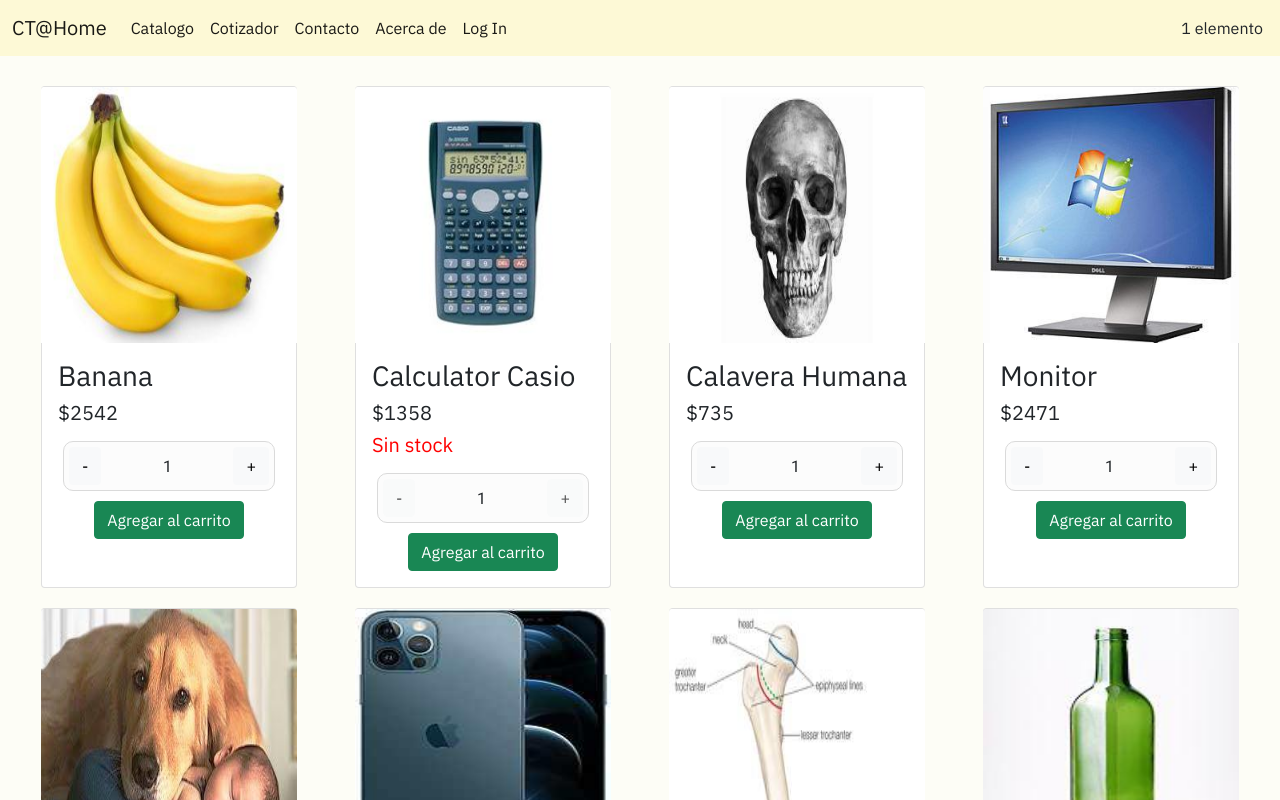
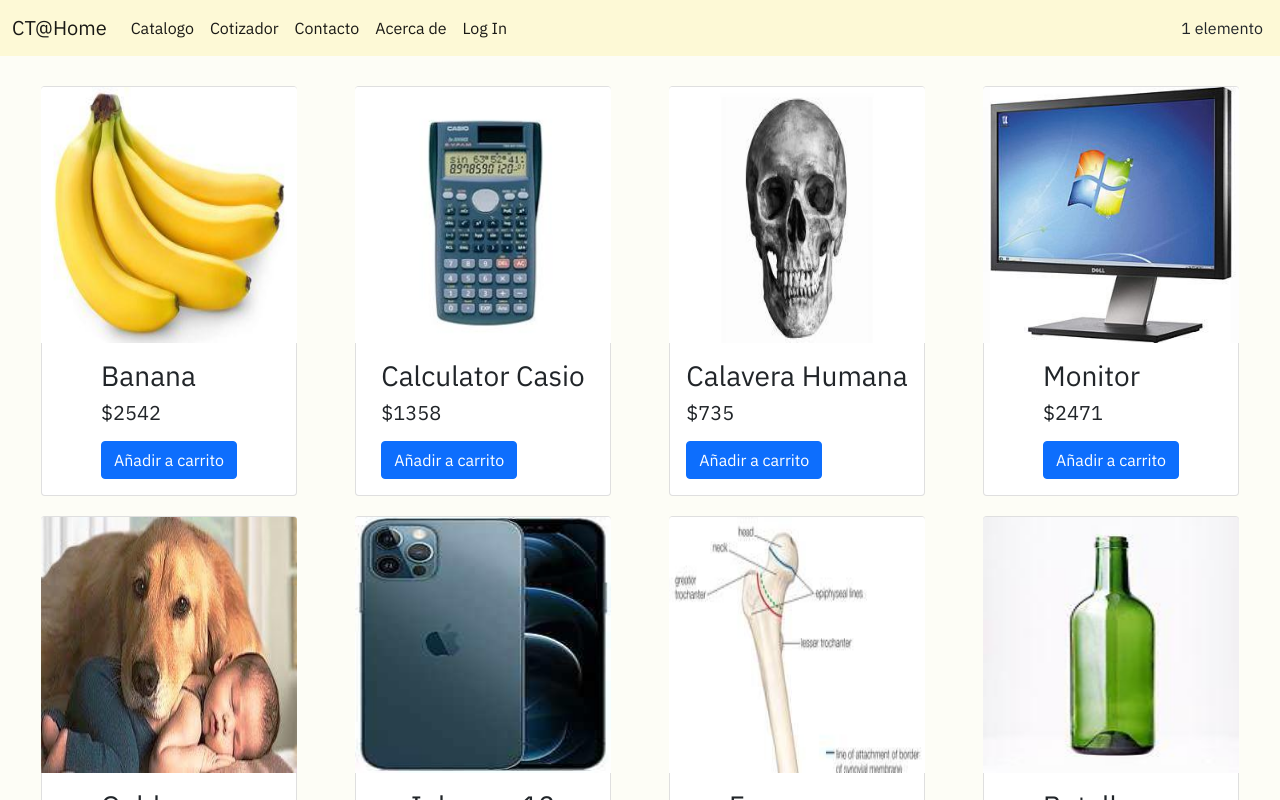
Before and after one commit to DMLON/e_commerce_3d, a React (Create React App) app: page / in a window 1280 px wide. Shown: the top 800 px of the page. Built offline with nearby package versions, Linux system fonts and the light colour scheme; some icons are missing.

Commit message:
Revert "Agregado item count con stock en el products.json"
This reverts commit 1c94f66f383b0b82161aefa97bed9dd2e258604e.

```diff
--- a/public/products.json
+++ b/public/products.json
@@ -3,84 +3,72 @@
         "title": "Banana",
         "price": 2542,
         "thumbnail": "images/banana.jpg",
-        "id": 1,
-        "stock": 5
+        "id": 1
     },
     {
         "title": "Calculator Casio",
         "price": 1358,
         "thumbnail": "images/calculator casio.jpg",
-        "id": 2,
-        "stock": 0
+        "id": 2
     },
     {
         "title": "Calavera Humana",
         "price": 735,
         "thumbnail": "images/human skull.jpg",
-        "id": 3,
-        "stock": 10
+        "id": 3
     },
     {
         "title": "Monitor",
         "price": 2471,
         "thumbnail": "images/monitor.jpg",
-        "id": 4,
-        "stock": 5
+        "id": 4
     },
     {
         "title": "Golden",
         "price": 3954,
         "thumbnail": "images/dog golden.jpg",
-        "id": 5,
-        "stock": 5
+        "id": 5
     },
     {
         "title": "Iphone x12",
         "price": 3160,
         "thumbnail": "images/iphone x12.jpg",
-        "id": 6,
-        "stock": 5
+        "id": 6
     },
     {
         "title": "Femur",
         "price": 2321,
         "thumbnail": "images/femur.jpg",
-        "id": 7,
-        "stock": 5
+        "id": 7
     },
     {
         "title": "Botella",
         "price": 168,
         "thumbnail": "images/bottle.jpg",
-        "id": 8,
-        "stock": 5
+        "id": 8
     },
     {
         "title": "Collar Ortopedico Cervical",
         "price": 371,
         "thumbnail": "images/orthopedic cervical collar.jpg",
-        "id": 9,
-        "stock": 5
+        "id": 9
     },
     {
         "title": "Michi",
         "price": 2970,
         "thumbnail": "images/kitten.jpg",
-        "id": 10,
-        "stock": 5
+        "id": 10
     },
     {
         "title": "Manzana",
         "price": 3628,
         "thumbnail": "images/apple fruit.jpg",
-        "id": 11,
-        "stock": 5
+        "id": 11
     },
     {
         "title": "Palanca",
         "price": 3791,
         "thumbnail": "images/crowbar.jpg",
-        "id": 12,
-        "stock": 5
+        "id": 12
     }
 ]
--- a/src/components/item.js
+++ /dev/null
@@ -1,20 +0,0 @@
-import React from "react";
-import ItemCount from "./itemCount";
-import './item.sass'
-
-const Item = (props) => {
-
-    return (
-        <div className="product card">
-            <img className="card-img-top product-img" alt={props.itemName} src={props.thumbnail}></img>
-            <div className="card-body w-100">
-                <h3 className="card-title">{props.itemName}</h3>
-                <h5>${props.price}</h5>
-                {(props.stock <= 0) ? <h5 className="text-red">Sin stock</h5> : <></>}
-                <p className="card-text"></p>
-                <ItemCount stock={props.stock} initial={1} onAdd={(cantidad)=>console.log(`Comprando ${cantidad} ${props.itemName}...`)}></ItemCount>
-            </div>
-        </div>
-    );
-};
-export default Item;
--- a/src/components/item.sass
+++ /dev/null
@@ -1,9 +0,0 @@
-.product
-    align-items: center
-    img
-        width: 256px
-        height: 256px
-    margin: 10px
-    max-width: 256px
-    min-width: 256px
-    flex-grow: 1
--- a/src/components/itemCount.js
+++ /dev/null
@@ -1,45 +0,0 @@
-import React, {useEffect,useState} from 'react'
-import './itemCountContainer.sass'
-
-const ItemCount = ({stock, initial, onAdd}) => {
-    const [stockActual, setstockActual] = useState(stock);
-    const [cantidad, setcantidad] = useState(initial);
-
-    const stockAvailable = () => stockActual > 0;
-
-    function incrementCantidad(){
-        // No hay stock, me voy
-        if(!stockAvailable())
-            return;
-
-        if(cantidad+1 > stockActual)
-            setcantidad(stockActual);
-        else
-            setcantidad(cantidad+1);
-    }
-
-    function decreaseCantidad(){
-        // No hay stock, me voy
-        if(!stockAvailable())
-            return;
-
-        // Si la cantidad se setea e 0 y el stock actual es mayor a 0, clampeo la cantidad a 1
-        // Es redundante preguntar poe el stock nuevamente, pero se hace igual
-        if(cantidad > 1 && stockAvailable())
-            setcantidad(cantidad - 1);
-    }
-
-    return (
-        <div className="text-center">
-            {/* Cantidad */}
-            <div className="itemCountContainer">
-                <button className={`btn btn-light ${stockActual <=0 ? "disabled": ""}`} onClick={decreaseCantidad}>-</button>
-                <p>{cantidad}</p>
-                <button className={`btn btn-light ${stockActual <=0 ? "disabled": ""}`} onClick={incrementCantidad}>+</button>
-            </div>
-            <button className="btn btn-success" onClick={()=>{if(stockActual>0) (onAdd && onAdd(cantidad))}}>Agregar al carrito</button>
-        </div>
-    )
-}
-
-export default ItemCount
--- a/src/components/itemCountContainer.sass
+++ /dev/null
@@ -1,19 +0,0 @@
-.itemCountContainer
-    background-color: #fcfcfc
-    padding: 5px
-    margin: 10px 5px
-    display: flex
-    flex-direction: row
-    border: solid black 1px
-    border-color: #dadada
-    border-radius: 10px
-
-    justify-content: space-between
-    align-content: center
-    p
-        vertical-align: middle
-        margin: 0
-        padding-top: 4%
-
-.text-red
-    color: red
--- a/src/components/itemListContainer.js
+++ b/src/components/itemListContainer.js
@@ -1,7 +1,21 @@
 import React, {useEffect, useState} from "react";
 import "./itemListContainer.sass";
 
-import Item from "./item";
+const Item = (props) => {
+    return (
+        <div className="product card">
+            <img className="card-img-top product-img" alt={props.itemName} src={props.thumbnail}></img>
+            <div className="card-body">
+                <h3 className="card-title">{props.itemName}</h3>
+                <h5>${props.price}</h5>
+                <p className="card-text"></p>
+                <a href="#" className="btn btn-primary">
+                    Añadir a carrito
+                </a>
+            </div>
+        </div>
+    );
+};
 
 const ItemListContainer = (props) => {
 
@@ -32,7 +46,7 @@
             <div className="container-fluid itemListContainer">
                 {
                     data && data.length > 0 && data.map((product) =>
-                        <Item key={product.id} itemName={product.title} price={product.price} thumbnail={product.thumbnail} stock={product.stock}></Item>
+                        <Item itemName={product.title} price={product.price} thumbnail={product.thumbnail}></Item>
                     )
                 }
 
--- a/src/components/itemListContainer.sass
+++ b/src/components/itemListContainer.sass
@@ -5,3 +5,15 @@
     flex-direction: row
     flex-wrap: wrap
     justify-content: space-around
+
+
+
+.product
+    align-items: center
+    img
+        width: 256px
+        height: 256px
+    margin: 10px
+    max-width: 256px
+    min-width: 256px
+    flex-grow: 1
```
